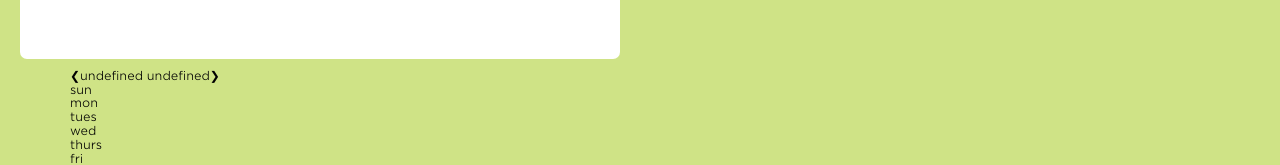
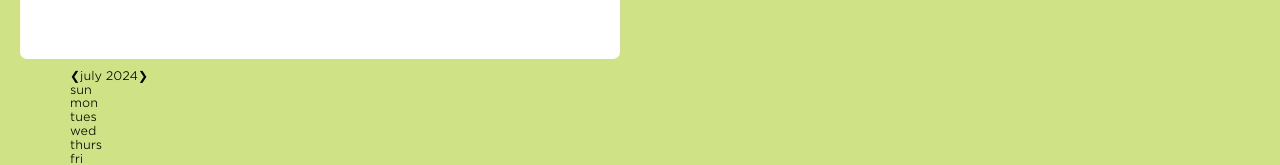
Before and after one commit to crtang/seasons, a React (Create React App) app: page / in a window 1280 px wide. Shown: the part 292-457 px from the top of the page. Built offline with nearby package versions, Linux system fonts and the light colour scheme; the HTML template or start-up script is replaced by a standard one.

Commit message:
Fixed month and year display for calendar

```diff
--- a/src/Calendar/CalendarHeader/index.js
+++ b/src/Calendar/CalendarHeader/index.js
@@ -1,9 +1,6 @@
 import React, { useState } from 'react';
 
-const CalendarHeader = (props) => {
-  const displayMonth = props.m + ' ' + props.y;
-
-  const calculatePrevMonth = () => {
+const CalendarHeader = (props) => {const calculatePrevMonth = () => {
     return props.getPreviousMonth();
   };
 
@@ -15,7 +12,7 @@ const CalendarHeader = (props) => {
     <div id="cal-header">
       <span id="prev-month" onChange={calculatePrevMonth}>&#10094;</span>
 
-      <span>{ displayMonth }</span>
+      <span>{ props.m + ' ' + props.y }</span>
 
       <span id="next-month" onChange={calculateNextMonth}>&#10095;</span>
 
--- a/src/Calendar/index.js
+++ b/src/Calendar/index.js
@@ -28,6 +28,16 @@ class Calendar extends Component {
       y: 'year',
     };
   };
+
+  componentDidMount = () => {
+    return this.getCurrentMonth();
+  }
+
+  getCurrentMonth = () => {
+    const currentMonth = this.state.months[this.state.month];
+    const currentYear = this.state.year.toString();
+    this.setState({ m: currentMonth, y: currentYear });
+  }
 
   getPreviousMonth = () => {
     const newMonth = 0;
@@ -76,7 +86,7 @@ class Calendar extends Component {
   render() {
     return (
       <article id="month-calendar">
-        <CalendarHeader month={this.state.m} year={this.state.y} />
+        <CalendarHeader m={this.state.m} y={this.state.y} getPreviousMonth={this.getPreviousMonth} getNextMonth={this.getNextMonth} />
       </article>
     );
   };
```
